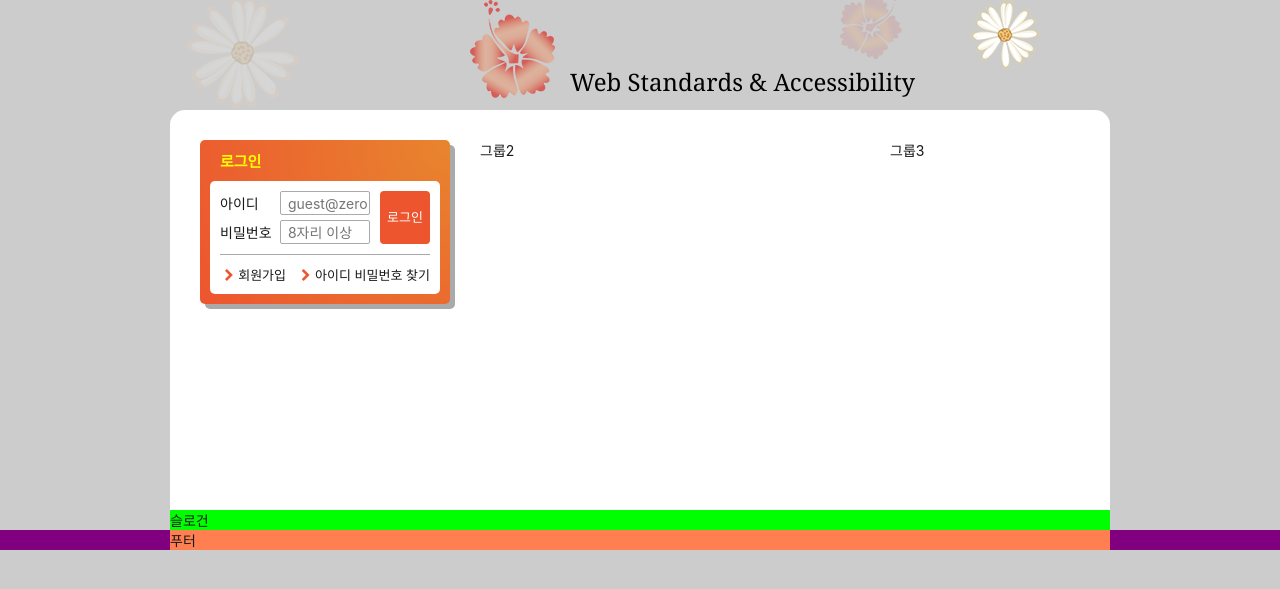
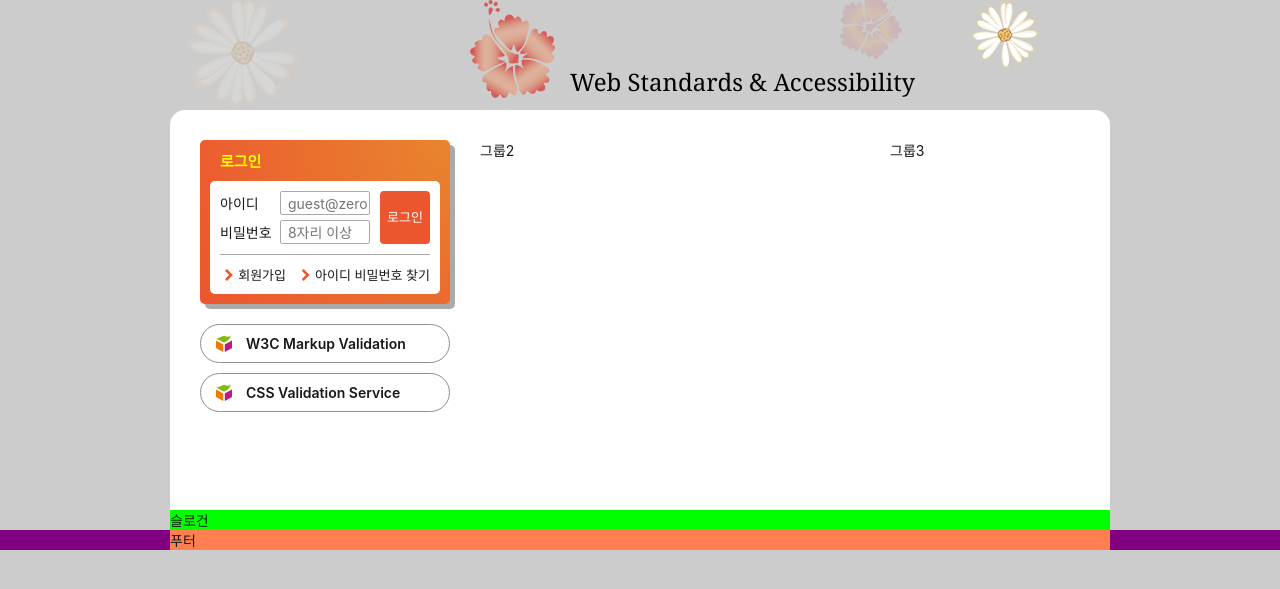
Before and after one commit to nalsae/HTML-CSS_Study, a website: page HTML5/index.html in a window 1280 px wide. Shown: the part 139-728 px from the top of the page. Drawn offline with Linux system fonts and the light colour scheme; a web font is replaced by a local one.

Commit message:
혼자 해본 유효성 검사 배너 링크 그룹 마크업, 스타일링

```diff
--- a/HTML5/css/index.css
+++ b/HTML5/css/index.css
@@ -342,6 +342,27 @@ body{
   color: #ed552f;
 }
 
+/* 유효성 검사 배너 링크 그룹 */
+.validation-group{
+  margin-top: 20px;
+}
+
+.validation-link{
+  background: linear-gradient(rgb(192, 192, 192), rgb(247, 247, 247));
+  display: block;
+  padding: 10px 0 10px 45px;
+  border: 1px solid rgb(143, 143, 143);
+  border-radius: 20px;
+  font-weight: 600;
+  background-image: url('./images/validation_icon.png');;
+  background-repeat: no-repeat;
+  background-position: 15px 10px;
+}
+
+.validation-link:last-child{
+  margin-top: 10px;
+}
+
 /* 슬로건 */
 .slogan{
   background: lime;
--- a/HTML5/index.html
+++ b/HTML5/index.html
@@ -145,6 +145,7 @@
   </div>
   <main class="main">
     <div class="group group1">
+      <!-- 로그인 영역 -->
       <section class="login">
         <h2 class="login-title">로그인</h2>
         <form method="POST" action="https://formspree.io/seulbinim@gmail.com" class="login-form">
@@ -166,6 +167,21 @@
           <li><a href="/" class="icon-right-open">아이디 비밀번호 찾기</a></li>
         </ul>
       </section>
+      <!-- 유효성 검사 배너 링크 그룹 -->
+      <section class="valiadation">
+        <h2 class="sr-only">유효성 검사 배너 링크</h2>
+        <ul class="validation-group">
+          <li class="validation-link">
+            <a href="https://validator.w3.org/" target="_blank" rel="noopener noreferrer">
+              W3C Markup Validation
+            </a>
+          </li>
+          <li class="validation-link">
+            <a href="https://jigsaw.w3.org/css-validator/" target="_blank" rel="noopener noreferrer">
+              CSS Validation Service</a>
+          </li>
+        </ul>
+      </section>
     </div>
     <div class="group group2">그룹2</div>
     <div class="group group3">그룹3</div>
```
